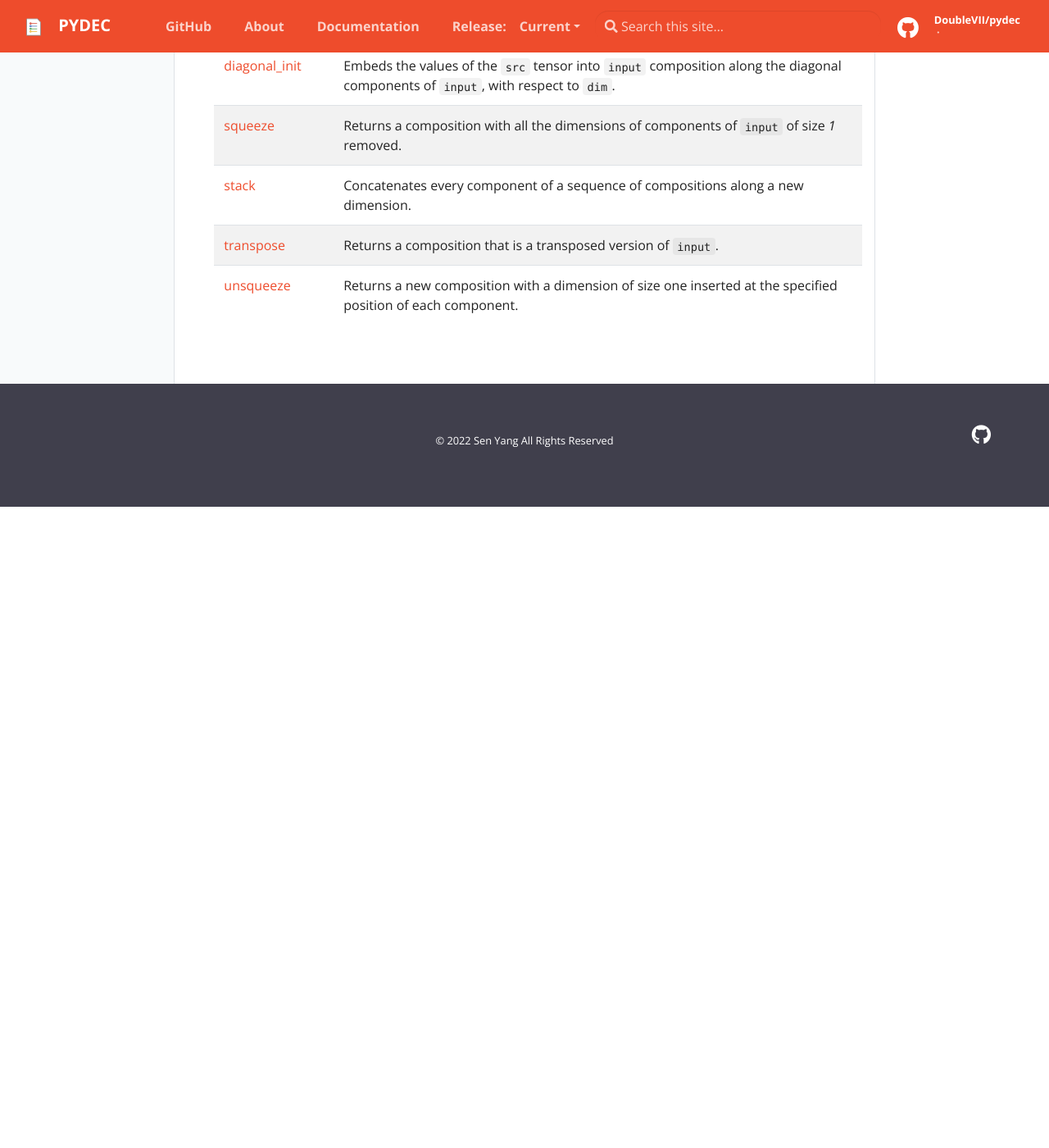
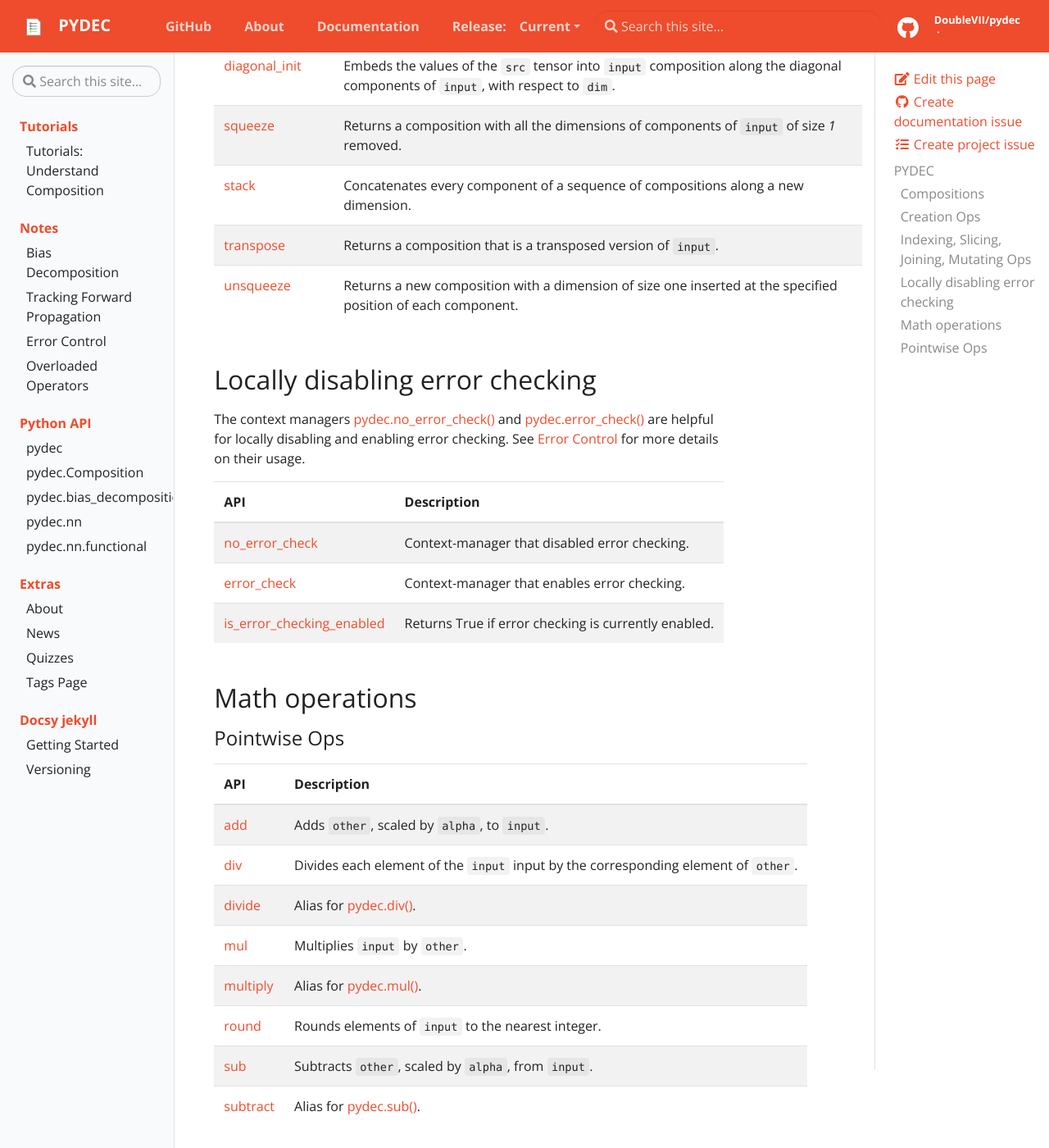
Before and after one commit to NJUNLP/pydec, a Jekyll site: the page built from docs/_docs/pythonapi/pydec/index.md, in a window 1280 px wide and 1400 px high, scrolled down 1737 px. Shown: the whole window at 82% size. Built offline with Jekyll 4.4.1, drawn with Linux system fonts in a browser that asks for light colours; before the commit the page ends 2355 px from its top, so only the background shows below that; some of the changed text lies outside the part shown.

Commit message:
fix typo and update docs

```diff
--- a/docs/_docs/pythonapi/pydec/index.md
+++ b/docs/_docs/pythonapi/pydec/index.md
@@ -28,8 +28,8 @@
 | API                                                                                         | Description                                                                                                                                                  |
 | ------------------------------------------------------------------------------------------- | ------------------------------------------------------------------------------------------------------------------------------------------------------------ |
 | {% include codelink.html name="cat" path="pythonapi/pydec/cat" %}                           | Concatenates every component of the given sequence of `seq` compositions in the given dimension.                                                             |
-| {% include codelink.html name="concat" path="pythonapi/pydec/concat" %}                     | Alias of {% include codelink.html name="pydec.cat" path="pythonapi/pydec/cat" %}.                                                                            |
-| {% include codelink.html name="concatenate" path="pythonapi/pydec/concatenate" %}           | Alias of {% include codelink.html name="pydec.cat" path="pythonapi/pydec/cat" %}.                                                                            |
+| {% include codelink.html name="concat" path="pythonapi/pydec/concat" %}                     | Alias of {% include codelink.html name="pydec.cat()" path="pythonapi/pydec/cat" %}.                                                                          |
+| {% include codelink.html name="concatenate" path="pythonapi/pydec/concatenate" %}           | Alias of {% include codelink.html name="pydec.cat()" path="pythonapi/pydec/cat" %}.                                                                          |
 | {% include codelink.html name="c_cat" path="pythonapi/pydec/c_cat" %}                       | Concatenates the given sequence of `seq` compositions in the component dimension.                                                                            |
 | {% include codelink.html name="gather" path="pythonapi/pydec/gather" %}                     | Gathers values along an axis specified by *dim*.                                                                                                             |
 | {% include codelink.html name="index_select" path="pythonapi/pydec/index_select" %}         | Returns a new composition which indexes the `input` tensor along dimension `dim` using the entries in `index` which is a LongTensor.                         |
@@ -43,3 +43,27 @@
 | {% include codelink.html name="stack" path="pythonapi/pydec/stack" %}                       | Concatenates every component of a sequence of compositions along a new dimension.                                                                            |
 | {% include codelink.html name="transpose" path="pythonapi/pydec/transpose" %}               | Returns a composition that is a transposed version of `input`.                                                                                               |
 | {% include codelink.html name="unsqueeze" path="pythonapi/pydec/unsqueeze" %}               | Returns a new composition with a dimension of size one inserted at the specified position of each component.                                                 |
+
+## Locally disabling error checking
+
+The context managers {% include codelink.html name="pydec.no_error_check()" path="pythonapi/pydec/no_error_check" %} and {% include codelink.html name="pydec.error_check()" path="pythonapi/pydec/error_check" %} are helpful for locally disabling and enabling error checking. See {% include codelink.html name="Error Control" path="notes/error-control" %} for more details on their usage.
+
+| API                                                                                                           | Description                                          |
+| ------------------------------------------------------------------------------------------------------------- | ---------------------------------------------------- |
+| {% include codelink.html name="no_error_check" path="pythonapi/pydec/no_error_check" %}                       | Context-manager that disabled error checking.        |
+| {% include codelink.html name="error_check" path="pythonapi/pydec/error_check" %}                             | Context-manager that enables error checking.         |
+| {% include codelink.html name="is_error_checking_enabled" path="pythonapi/pydec/is_error_checking_enabled" %} | Returns True if error checking is currently enabled. |
+
+## Math operations
+### Pointwise Ops
+
+| API                                                                         | Description                                                                          |
+| --------------------------------------------------------------------------- | ------------------------------------------------------------------------------------ |
+| {% include codelink.html name="add" path="pythonapi/pydec/add" %}           | Adds `other`, scaled by `alpha`, to `input`.                                         |
+| {% include codelink.html name="div" path="pythonapi/pydec/div" %}           | Divides each element of the `input` input by the corresponding element of `other`.   |
+| {% include codelink.html name="divide" path="pythonapi/pydec/divide" %}     | Alias for {% include codelink.html name="pydec.div()" path="pythonapi/pydec/div" %}. |
+| {% include codelink.html name="mul" path="pythonapi/pydec/mul" %}           | Multiplies `input` by `other`.                                                       |
+| {% include codelink.html name="multiply" path="pythonapi/pydec/multiply" %} | Alias for {% include codelink.html name="pydec.mul()" path="pythonapi/pydec/mul" %}. |
+| {% include codelink.html name="round" path="pythonapi/pydec/round" %}       | Rounds elements of `input` to the nearest integer.                                   |
+| {% include codelink.html name="sub" path="pythonapi/pydec/sub" %}           | Subtracts `other`, scaled by `alpha`, from `input`.                                  |
+| {% include codelink.html name="subtract" path="pythonapi/pydec/subtract" %} | Alias for {% include codelink.html name="pydec.sub()" path="pythonapi/pydec/sub" %}. |
```
